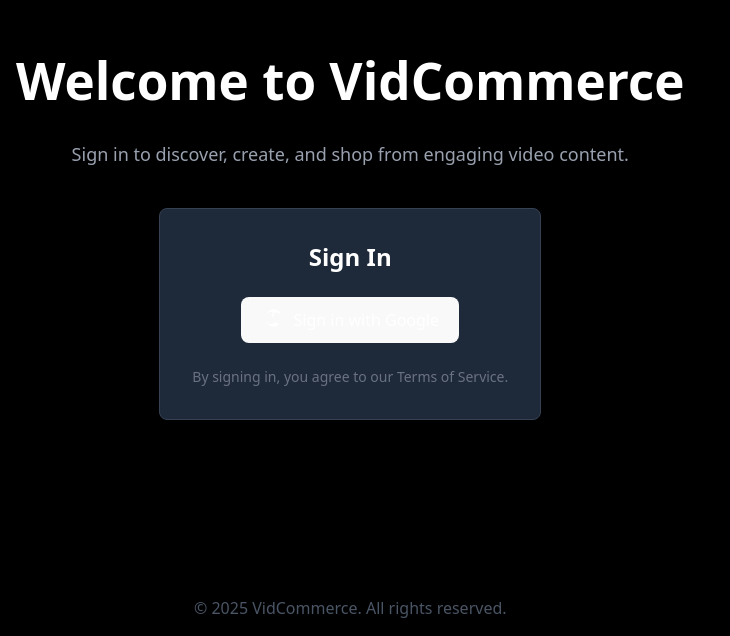
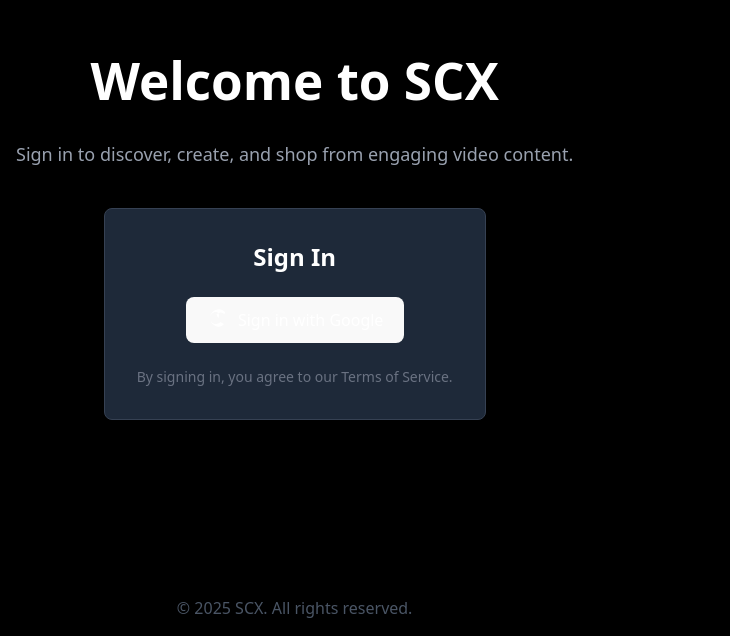
Before and after one commit to itzmhizterlouis/social-commerce-client-side, a React (Vite) app: page / in a window 1280 px wide. Shown: the part 164-800 px from the top of the page, without its empty margins (0-730 px from the left). Built offline with nearby package versions, Linux system fonts and the light colour scheme.

Commit message:
Name refactor

```diff
--- a/src/components/Sidebar.tsx
+++ b/src/components/Sidebar.tsx
@@ -40,7 +40,7 @@
     <div className="hidden md:flex flex-col w-16 lg:w-64 border-r border-gray-700 p-4 sticky top-0 h-screen overflow-y-auto">
       {/* Logo/App Name */}
       <div className="mb-8 mt-2 text-2xl font-bold text-green-400 hidden lg:block">
-        SC
+        SCX
       </div>
       <div className="mb-8 mt-2 text-2xl font-bold text-indigo-400 block lg:hidden">
         SS
--- a/src/components/SignInPage.tsx
+++ b/src/components/SignInPage.tsx
@@ -15,7 +15,7 @@
 
   return (
     <div className="flex flex-col items-center justify-center min-h-screen bg-black text-white p-4">
-      <h1 className="text-4xl font-bold mb-8">Welcome to VidCommerce</h1>
+      <h1 className="text-4xl font-bold mb-8">Welcome to SCX</h1>
       <p className="text-lg text-gray-400 mb-10">Sign in to discover, create, and shop from engaging video content.</p>
 
       <div className="bg-gray-800 p-8 rounded-lg shadow-xl border border-gray-700">
@@ -44,7 +44,7 @@
         </p>
       </div>
 
-      <p className="absolute bottom-4 text-gray-600">© 2025 VidCommerce. All rights reserved.</p>
+      <p className="absolute bottom-4 text-gray-600">© 2025 SCX. All rights reserved.</p>
     </div>
   );
 };
```
